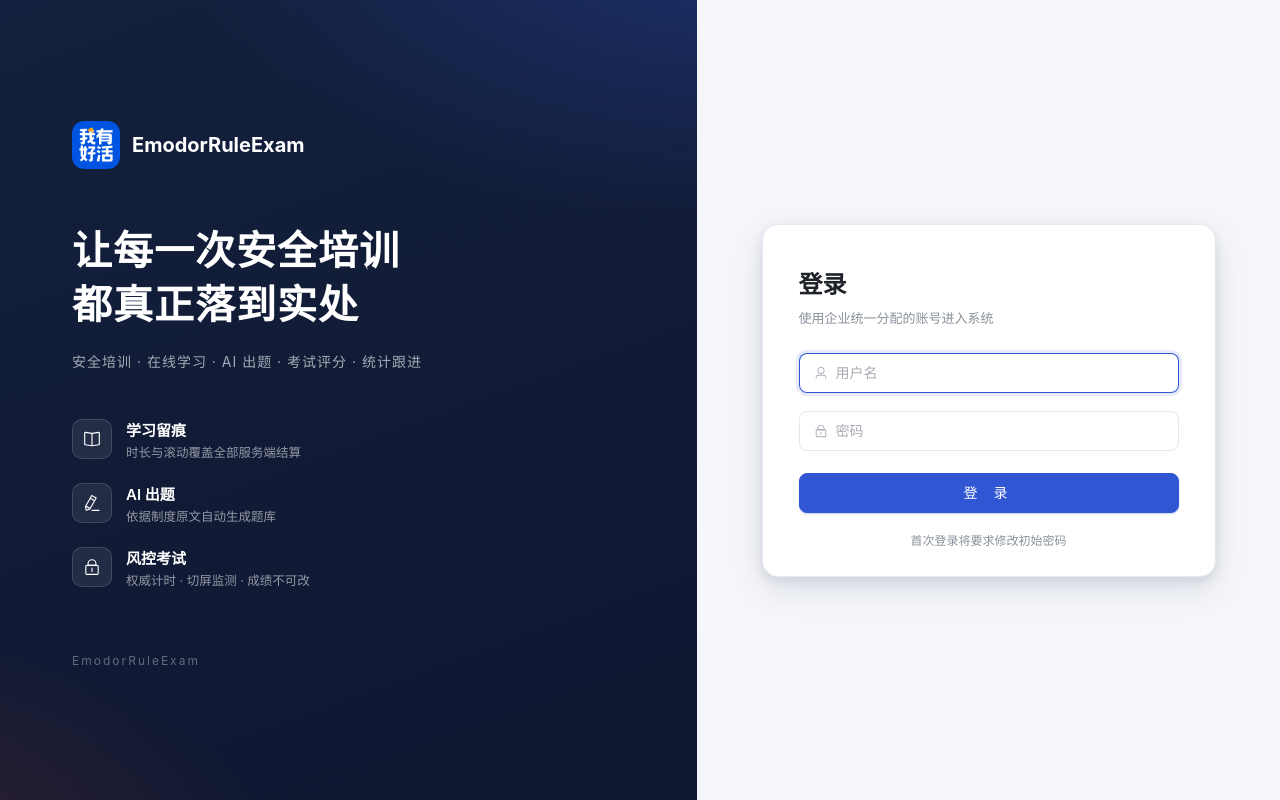
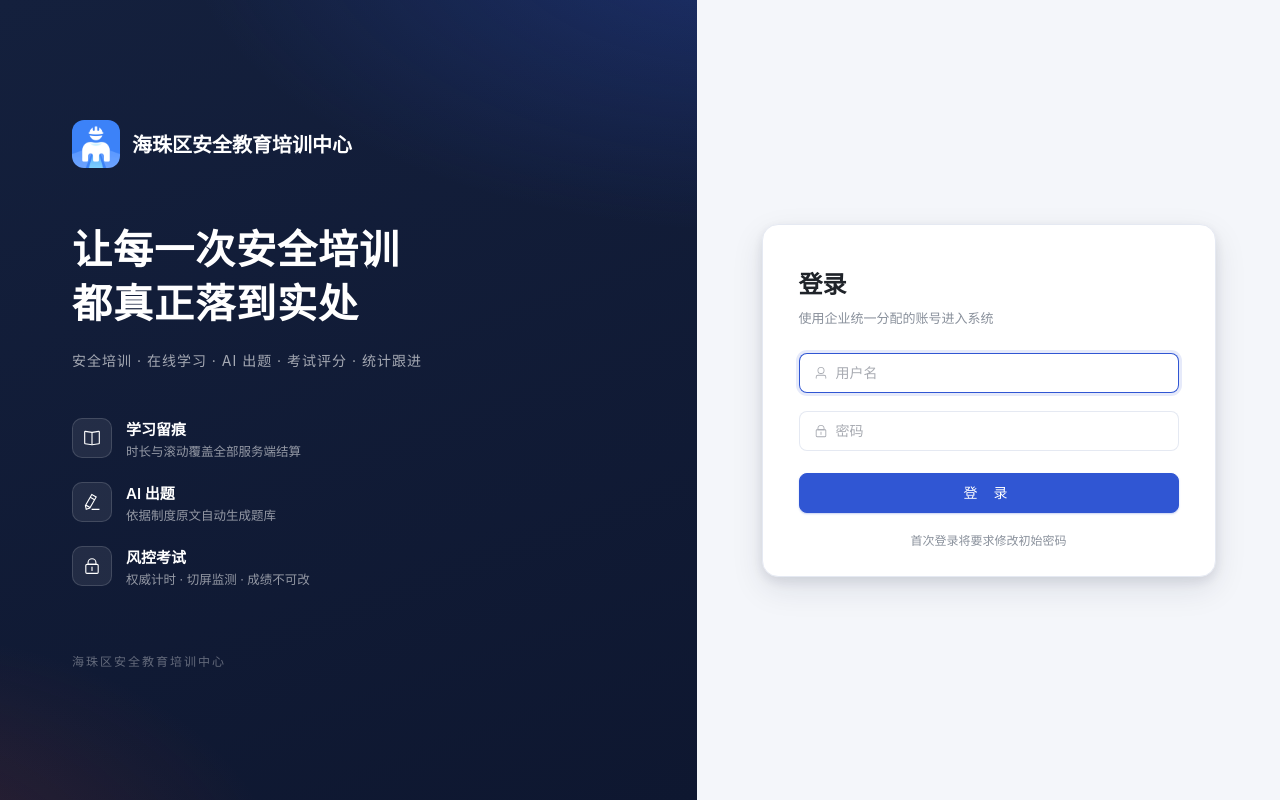
Before and after one commit to caoguanjie/emodor-exam, a Vue app in the folder web/: page /login in a window 1280 px wide. Built offline with nearby package versions, Linux system fonts and the light colour scheme.

Commit message:
fix(品牌): 修正海珠区安全教育培训中心名称
将 Web 展示名称统一为海珠区安全教育培训中心。

替换登录页、主布局和修改密码页使用的品牌 Logo。

保留 @emodor/RuleExam 包名及既有技术标识不变。

```diff
--- a/web/index.html
+++ b/web/index.html
@@ -3,7 +3,7 @@
   <head>
     <meta charset="UTF-8" />
     <meta name="viewport" content="width=device-width, initial-scale=1.0" />
-    <title>EmodorRuleExam</title>
+    <title>海珠区安全教育培训中心</title>
   </head>
   <body>
     <div id="app"></div>
--- a/web/src/layouts/MainLayout.vue
+++ b/web/src/layouts/MainLayout.vue
@@ -2,9 +2,9 @@
   <el-container style="height:100%">
     <el-aside width="232px" class="aside">
       <div class="logo">
-        <img class="logo-badge" :src="brandLogo" alt="EmodorRuleExam Logo" />
+        <img class="logo-badge" :src="brandLogo" alt="海珠区安全教育培训中心 Logo" />
         <div class="logo-text">
-          <span class="logo-name">EmodorRuleExam</span>
+          <span class="logo-name">海珠区安全教育培训中心</span>
           <span class="logo-sub">安全教育培训与考试平台</span>
         </div>
       </div>
@@ -90,7 +90,7 @@ async function onLogout() {
 .logo { display: flex; align-items: center; gap: 10px; padding: 20px 20px 16px; }
 .logo-badge { width: 36px; height: 36px; border-radius: 9px; object-fit: cover; flex: none; }
 .logo-text { display: flex; flex-direction: column; line-height: 1.25; min-width: 0; }
-.logo-name { color: #fff; font-size: 13px; font-weight: 700; letter-spacing: 0; white-space: nowrap; }
+.logo-name { color: #fff; font-size: 12px; font-weight: 700; letter-spacing: -0.2px; white-space: nowrap; }
 .logo-sub { color: rgba(255, 255, 255, 0.45); font-size: 10px; transform-origin: left; transform: scale(0.96); white-space: nowrap; }
 .nav-scroll { flex: 1; }
 .nav-group {
--- a/web/src/style.css
+++ b/web/src/style.css
@@ -1,5 +1,5 @@
 /* =====================================================================
- * EmodorRuleExam 设计体系「公文藏蓝 · 印章朱红」
+ * 海珠区安全教育培训中心设计体系「公文藏蓝 · 印章朱红」
  * 设计令牌：制度/合规语境 —— 深藏蓝承载权威，靛蓝为操作主色，
  * 朱砂红仅作印章式点缀（品牌标识/通过印章/关键警示），正文保持冷静灰阶。
  * ===================================================================== */
--- a/web/src/views/ChangePassword.vue
+++ b/web/src/views/ChangePassword.vue
@@ -2,9 +2,9 @@
   <div class="login-wrap">
     <div class="pwd-card page-enter">
       <div class="pwd-head">
-        <img class="pwd-logo" :src="brandLogo" alt="EmodorRuleExam Logo" />
+        <img class="pwd-logo" :src="brandLogo" alt="海珠区安全教育培训中心 Logo" />
         <div>
-          <div class="pwd-brand-name">EmodorRuleExam</div>
+          <div class="pwd-brand-name">海珠区安全教育培训中心</div>
           <h3>首次登录，请修改密码</h3>
           <p>初始密码须 ≥ 8 位、同时包含字母与数字，且不得包含用户名 / 工号 / 姓名的连续 3 位字符。</p>
         </div>
--- a/web/src/views/Login.vue
+++ b/web/src/views/Login.vue
@@ -3,8 +3,8 @@
     <!-- 左侧品牌叙事：公文藏蓝 + 品牌 Logo -->
     <aside class="brand-pane">
       <div class="brand-top">
-        <img class="brand-logo" :src="brandLogo" alt="EmodorRuleExam Logo" />
-        <span class="brand-name">EmodorRuleExam</span>
+        <img class="brand-logo" :src="brandLogo" alt="海珠区安全教育培训中心 Logo" />
+        <span class="brand-name">海珠区安全教育培训中心</span>
       </div>
       <h1 class="brand-title re-display">让每一次安全培训<br />都真正落到实处</h1>
       <p class="brand-sub">安全培训 · 在线学习 · AI 出题 · 考试评分 · 统计跟进</p>
@@ -22,15 +22,15 @@
           <div><strong>风控考试</strong><em>权威计时 · 切屏监测 · 成绩不可改</em></div>
         </li>
       </ul>
-      <p class="brand-foot">EmodorRuleExam</p>
+      <p class="brand-foot">海珠区安全教育培训中心</p>
     </aside>
 
     <!-- 右侧登录表单 -->
     <main class="form-pane">
       <div class="form-card page-enter">
         <div class="form-brand-sm">
-          <img class="brand-logo-sm" :src="brandLogo" alt="EmodorRuleExam Logo" />
-          <span>EmodorRuleExam</span>
+          <img class="brand-logo-sm" :src="brandLogo" alt="海珠区安全教育培训中心 Logo" />
+          <span>海珠区安全教育培训中心</span>
         </div>
         <h2>登录</h2>
         <p class="form-hint">使用企业统一分配的账号进入系统</p>
```
Also changed, not shown: web/src/assets/brand-logo.png.
